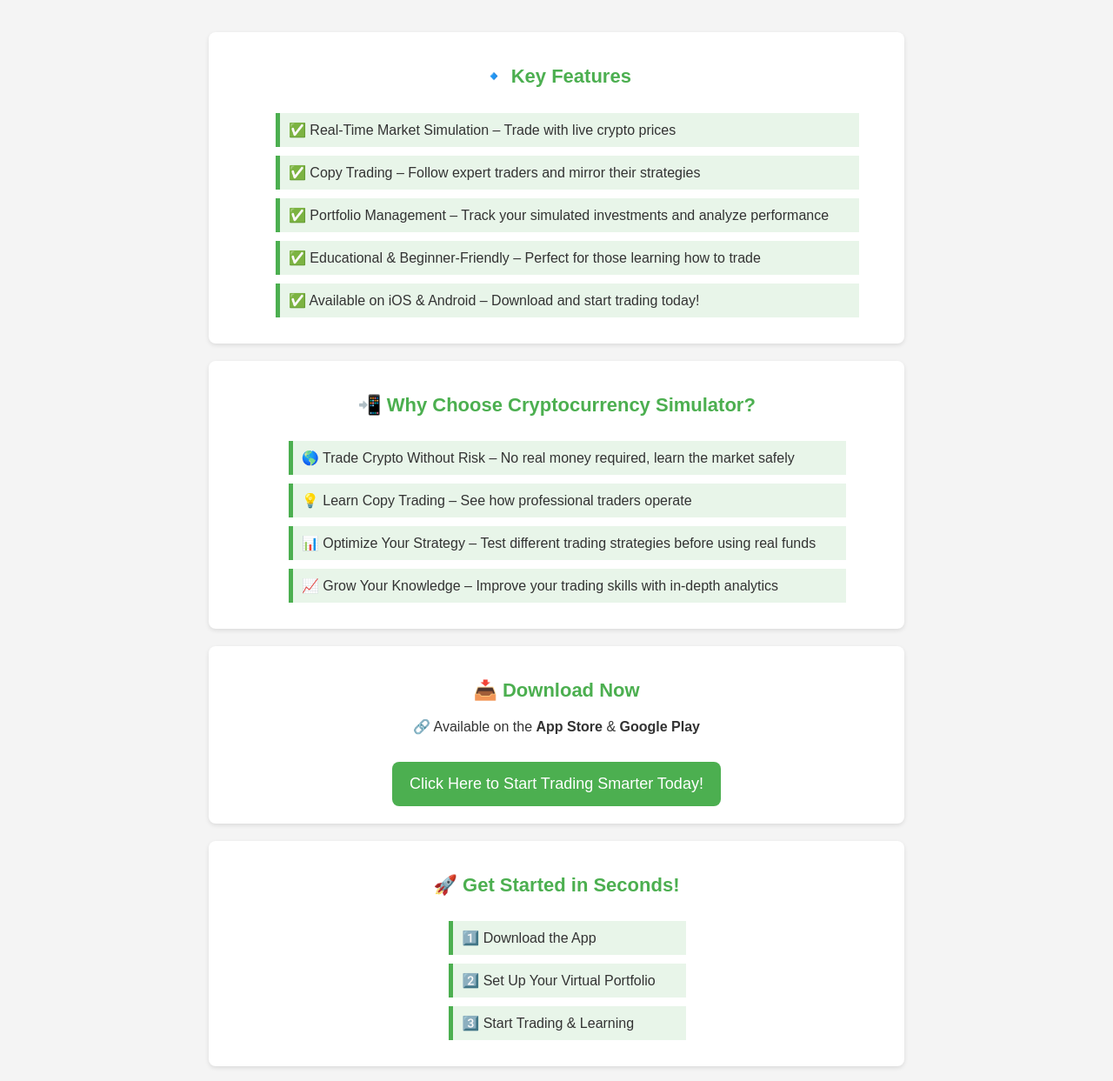
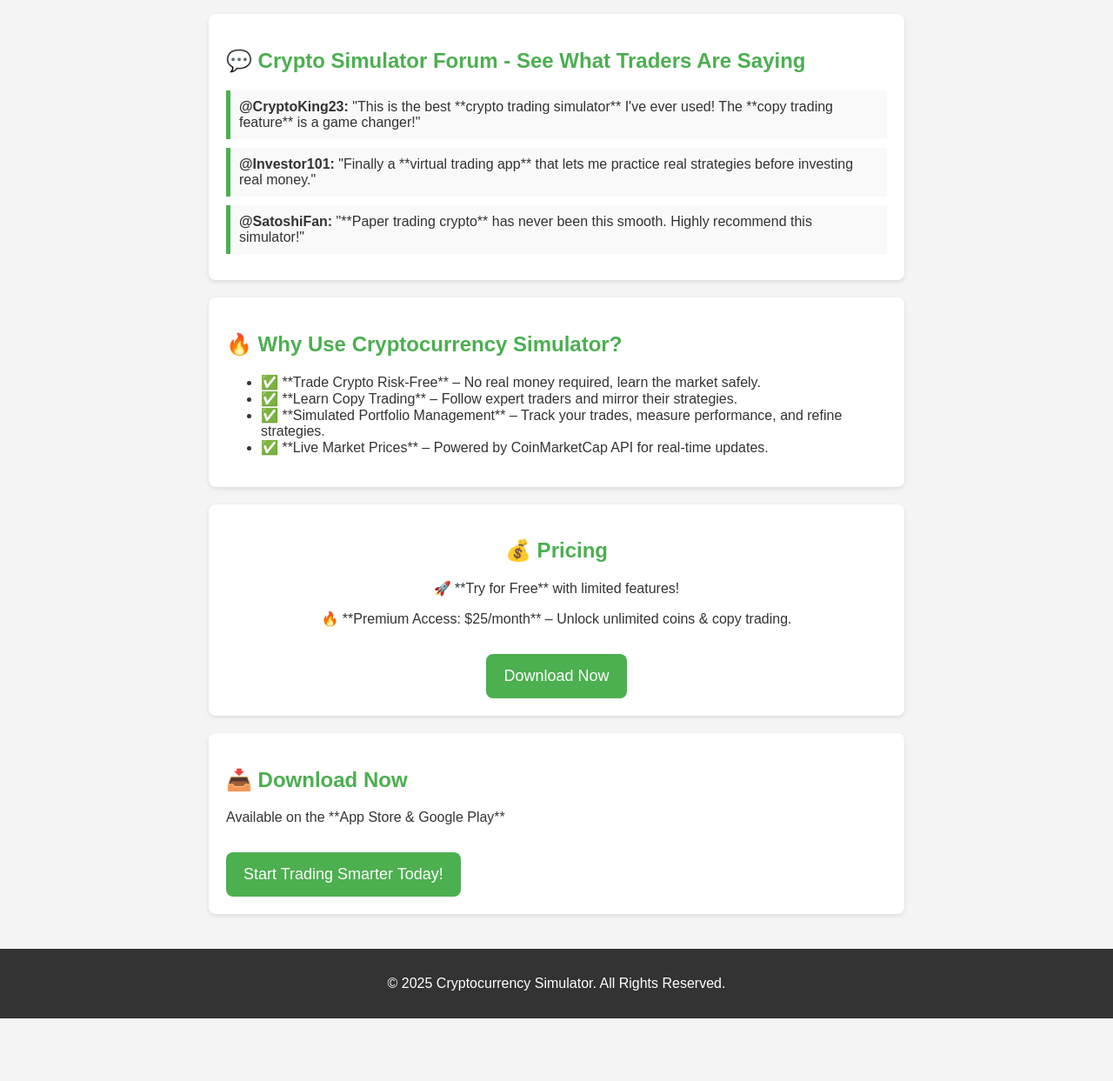
Before and after one commit to DUQhELit/crypto-simulator-landing, a plain HTML site: page index.html in a window 1280 px wide. Shown: the part 159-1402 px from the top of the page at 87% size. After the commit the page ends 1330 px from the top, so only its background shows below. Drawn offline with Linux system fonts and the light colour scheme.

Commit message:
Update index.html

```diff
--- a/index.html
+++ b/index.html
@@ -3,25 +3,20 @@
 <head>
     <meta charset="UTF-8">
     <meta name="viewport" content="width=device-width, initial-scale=1.0">
-    <title>Cryptocurrency Simulator - The Best Virtual Crypto Trading App</title>
+    <title>Cryptocurrency Simulator - The Best Crypto Trading Simulator</title>
 
     <!-- SEO Meta Tags -->
-    <meta name="description" content="Cryptocurrency Simulator is the #1 risk-free crypto trading app. Practice real-time trading, learn copy trading, and test strategies before investing real money.">
-    <meta name="keywords" content="crypto trading simulator, copy trading, practice trading, virtual crypto trading, cryptocurrency simulation, trading app">
-    <meta name="author" content="Cryptocurrency Simulator">
+    <meta name="description" content="Join the #1 cryptocurrency trading simulator. Test your trading skills, learn copy trading, and master the crypto market without real money.">
+    <meta name="keywords" content="crypto trading simulator, copy trading app, virtual trading, cryptocurrency simulation, best trading simulator, practice crypto trading">
+    <meta name="author" content="PAPERTRADE LABS LLC">
+    <meta name="robots" content="index, follow">
 
-    <!-- Open Graph / Social Media Preview -->
-    <meta property="og:title" content="Cryptocurrency Simulator - The Best Virtual Crypto Trading App">
-    <meta property="og:description" content="Master cryptocurrency trading risk-free! Trade with live prices, learn copy trading, and test your strategies.">
-    <meta property="og:image" content="feature-1.png">
+    <!-- Open Graph for Social Media Sharing -->
+    <meta property="og:title" content="Cryptocurrency Simulator - Master Crypto Trading">
+    <meta property="og:description" content="Join thousands of traders learning the market with real-time crypto prices and risk-free trading.">
+    <meta property="og:image" content="https://yourwebsite.com/feature-1.png">
     <meta property="og:url" content="https://yourwebsite.com">
     <meta property="og:type" content="website">
-
-    <!-- Twitter Card -->
-    <meta name="twitter:card" content="summary_large_image">
-    <meta name="twitter:title" content="Cryptocurrency Simulator">
-    <meta name="twitter:description" content="Trade crypto risk-free with live market prices and copy trading.">
-    <meta name="twitter:image" content="feature-1.png">
 
     <!-- Google Analytics -->
     <script async src="https://www.googletagmanager.com/gtag/js?id=G-P3TMQE7ZVB"></script>
@@ -30,31 +25,22 @@
         function gtag(){dataLayer.push(arguments);}
         gtag('js', new Date());
         gtag('config', 'G-P3TMQE7ZVB');
-
-        function trackDownloadClick() {
-            gtag('event', 'click', {
-                'event_category': 'Button',
-                'event_label': 'Download'
-            });
-        }
     </script>
 
     <style>
-        /* General Styles */
         body {
             font-family: Arial, sans-serif;
+            background-color: #f4f4f4;
+            color: #333;
             margin: 0;
             padding: 0;
-            background-color: #f4f4f4;
-            color: #333;
-            text-align: center;
         }
 
         header {
             background-color: #4caf50;
             color: white;
-            padding: 30px;
-            font-size: 22px;
+            padding: 20px;
+            text-align: center;
         }
 
         .container {
@@ -65,43 +51,26 @@
         }
 
         section {
-            margin: 20px 0;
+            background-color: white;
             padding: 20px;
-            background-color: white;
             border-radius: 8px;
             box-shadow: 0 2px 5px rgba(0, 0, 0, 0.1);
+            margin-bottom: 20px;
         }
 
         h1, h2 {
             color: #4caf50;
-            font-size: 22px;
-        }
-
-        ul, ol {
-            list-style-type: none;
-            padding: 0;
-            text-align: left;
-            display: inline-block;
-            margin: auto;
-        }
-
-        ul li, ol li {
-            margin: 10px 0;
-            padding: 10px;
-            background: #e8f5e9;
-            border-left: 5px solid #4caf50;
-            width: 100%;
         }
 
         .cta {
+            display: inline-block;
+            padding: 15px 20px;
+            color: white;
             background-color: #4caf50;
-            color: white;
-            padding: 15px 20px;
             text-align: center;
             border-radius: 8px;
             text-decoration: none;
             font-size: 18px;
-            display: inline-block;
             margin-top: 15px;
         }
 
@@ -109,81 +78,63 @@
             background-color: #45a049;
         }
 
+        .forum {
+            padding: 10px;
+            background: #f9f9f9;
+            border-left: 5px solid #4caf50;
+            margin-bottom: 10px;
+        }
+
+        .pricing {
+            text-align: center;
+        }
+
         footer {
             text-align: center;
             padding: 15px;
             background-color: #333;
             color: white;
-            font-size: 14px;
         }
     </style>
-
-    <!-- Schema Markup for SEO -->
-    <script type="application/ld+json">
-    {
-        "@context": "https://schema.org",
-        "@type": "SoftwareApplication",
-        "name": "Cryptocurrency Simulator",
-        "operatingSystem": "iOS, Android",
-        "applicationCategory": "FinanceApplication",
-        "description": "Cryptocurrency Simulator is the #1 risk-free crypto trading app. Practice real-time trading, learn copy trading, and test strategies before investing real money.",
-        "offers": {
-            "@type": "Offer",
-            "price": "24.99",
-            "priceCurrency": "USD"
-        }
-    }
-    </script>
 </head>
 
 <body>
 
     <header>
-        🚀 Master Crypto Trading Without Risk!
-        <p>Learn, practice, and master crypto trading strategies in a safe, risk-free environment.</p>
+        <h1>🚀 Master Crypto Trading Without Risk!</h1>
+        <p>Trade with live crypto prices, learn copy trading, and test strategies risk-free.</p>
     </header>
 
     <div class="container">
 
         <section>
-            <h2>🔹 Key Features</h2>
+            <h2>💬 Crypto Simulator Forum - See What Traders Are Saying</h2>
+            <div class="forum"><strong>@CryptoKing23:</strong> "This is the best **crypto trading simulator** I've ever used! The **copy trading feature** is a game changer!"</div>
+            <div class="forum"><strong>@Investor101:</strong> "Finally a **virtual trading app** that lets me practice real strategies before investing real money."</div>
+            <div class="forum"><strong>@SatoshiFan:</strong> "**Paper trading crypto** has never been this smooth. Highly recommend this simulator!"</div>
+        </section>
+
+        <section>
+            <h2>🔥 Why Use Cryptocurrency Simulator?</h2>
             <ul>
-                <li>✅ Real-Time Market Simulation – Trade with live crypto prices</li>
-                <li>✅ Copy Trading – Follow expert traders and mirror their strategies</li>
-                <li>✅ Portfolio Management – Track your simulated investments and analyze performance</li>
-                <li>✅ Educational & Beginner-Friendly – Perfect for those learning how to trade</li>
-                <li>✅ Available on iOS & Android – Download and start trading today!</li>
+                <li>✅ **Trade Crypto Risk-Free** – No real money required, learn the market safely.</li>
+                <li>✅ **Learn Copy Trading** – Follow expert traders and mirror their strategies.</li>
+                <li>✅ **Simulated Portfolio Management** – Track your trades, measure performance, and refine strategies.</li>
+                <li>✅ **Live Market Prices** – Powered by CoinMarketCap API for real-time updates.</li>
             </ul>
         </section>
 
-        <section>
-            <h2>📲 Why Choose Cryptocurrency Simulator?</h2>
-            <ul>
-                <li>🌎 Trade Crypto Without Risk – No real money required, learn the market safely</li>
-                <li>💡 Learn Copy Trading – See how professional traders operate</li>
-                <li>📊 Optimize Your Strategy – Test different trading strategies before using real funds</li>
-                <li>📈 Grow Your Knowledge – Improve your trading skills with in-depth analytics</li>
-            </ul>
+        <section class="pricing">
+            <h2>💰 Pricing</h2>
+            <p>🚀 **Try for Free** with limited features!</p>
+            <p>🔥 **Premium Access: $25/month** – Unlock unlimited coins & copy trading.</p>
+            <a class="cta" href="#" onclick="alert('Redirecting to App Store and Google Play!');">Download Now</a>
         </section>
 
         <section>
             <h2>📥 Download Now</h2>
-            <p>🔗 Available on the <strong>App Store</strong> & <strong>Google Play</strong></p>
-            <a class="cta" href="#" onclick="trackDownloadClick()">Click Here to Start Trading Smarter Today!</a>
-        </section>
-
-        <section>
-            <h2>🚀 Get Started in Seconds!</h2>
-            <ol>
-                <li>1️⃣ Download the App</li>
-                <li>2️⃣ Set Up Your Virtual Portfolio</li>
-                <li>3️⃣ Start Trading & Learning</li>
-            </ol>
-        </section>
-
-        <section>
-            <h2>🔹 Ready to master cryptocurrency trading?</h2>
-            <a class="cta" href="#" onclick="trackDownloadClick()">Download Now</a>
+            <p>Available on the **App Store & Google Play**</p>
+            <a class="cta" href="#" onclick="alert('Redirecting to download options!');">Start Trading Smarter Today!</a>
         </section>
 
     </div>
```
